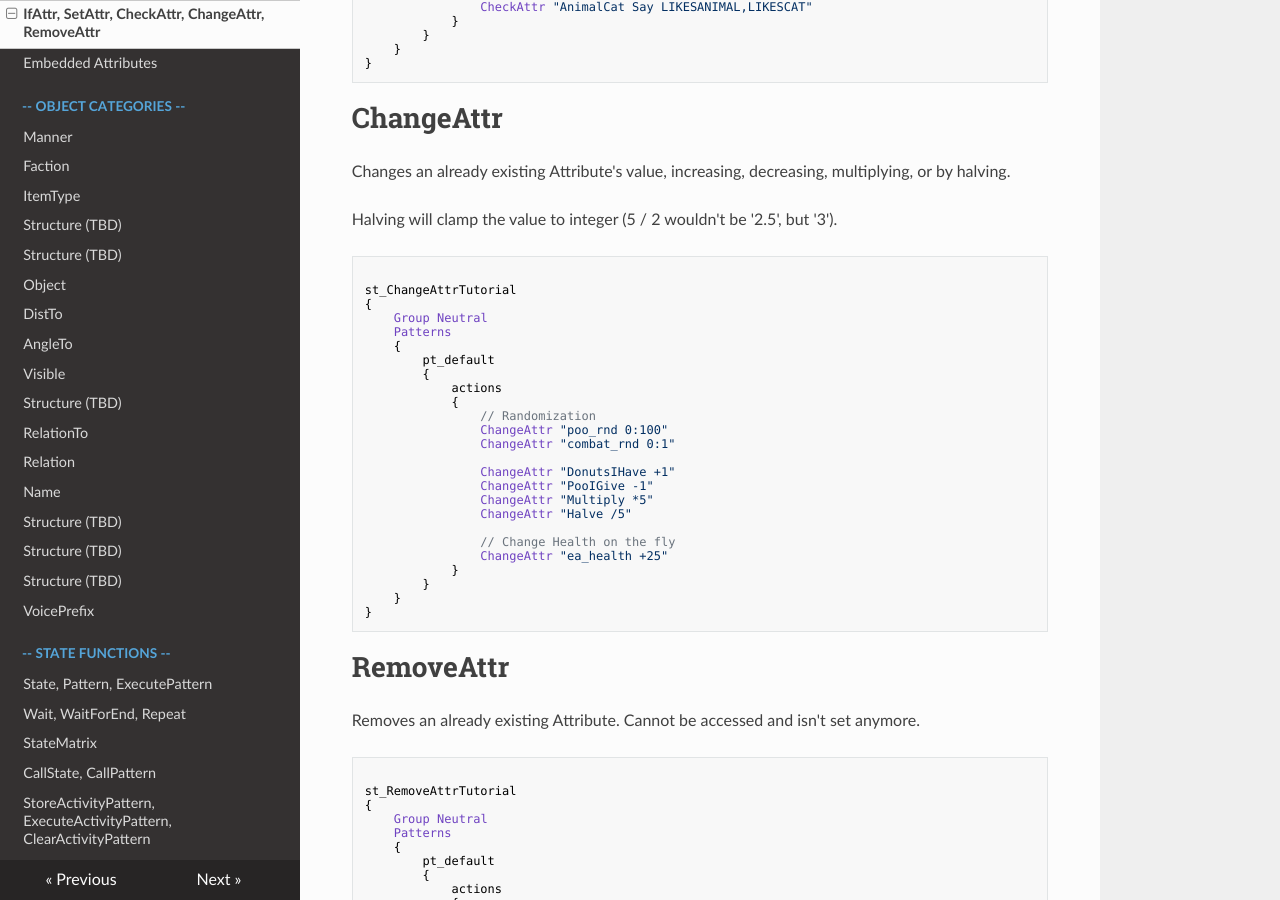
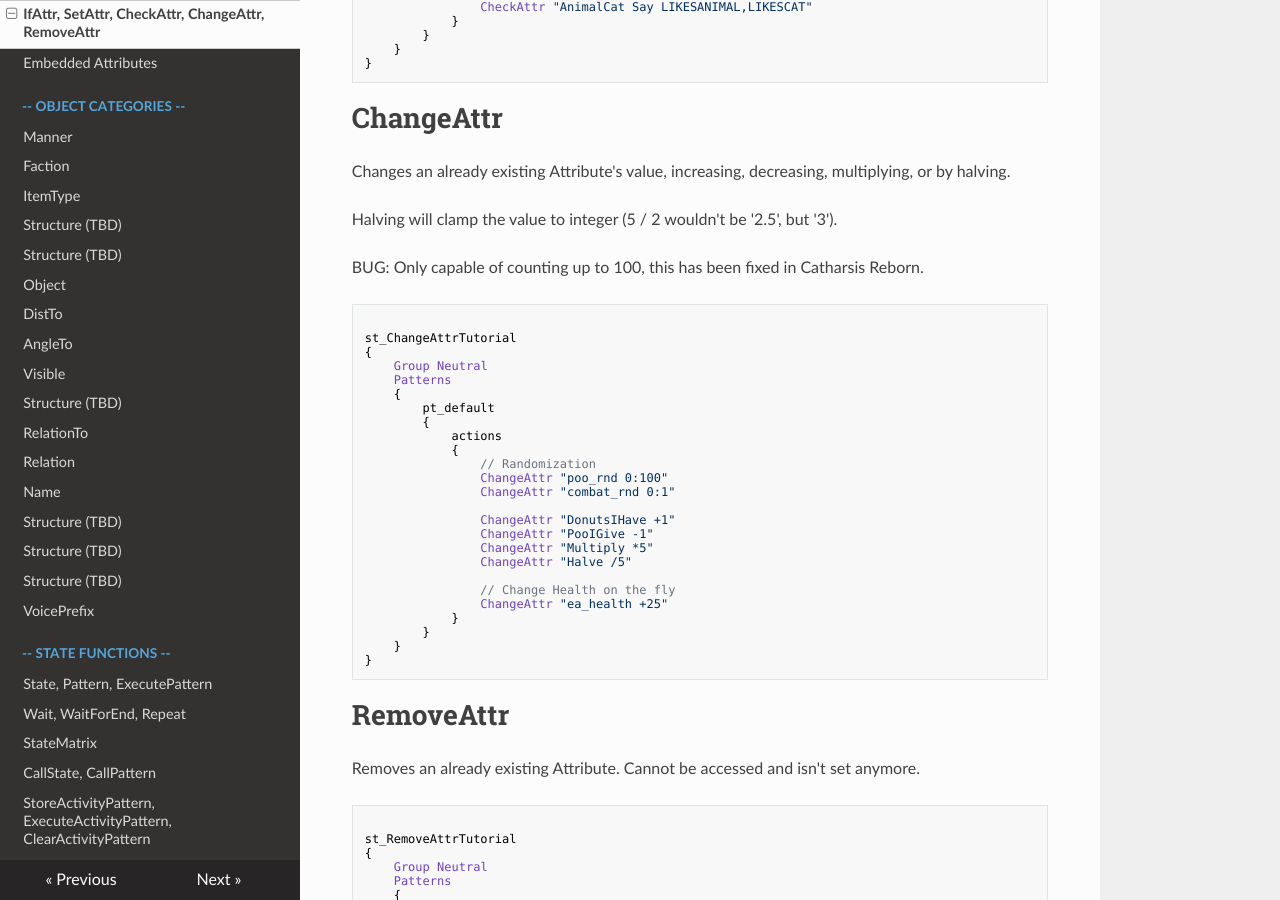
Before and after one commit to WhackJobInt/postal3scriptdocs, an MkDocs documentation site: the page built from docs/attributes.md, in a window 1280 px wide and 900 px high, scrolled down 2054 px. Built offline with MkDocs 1.6.1, drawn with Linux system fonts in a browser that asks for light colours; nearby versions of some CDN libraries.

Commit message:
ChangeAttr maximum value bug

```diff
--- a/docs/attributes.md
+++ b/docs/attributes.md
@@ -114,6 +114,7 @@ st_CheckAttrTutorial
 <h1>ChangeAttr</h1>
 <p>Changes an already existing Attribute's value, increasing, decreasing, multiplying, or by halving.
 <p>Halving will clamp the value to integer (5 / 2 wouldn't be '2.5', but '3').
+<p>BUG: Only capable of counting up to 100, this has been fixed in Catharsis Reborn.
 <pre><code class="language-js">
 st_ChangeAttrTutorial
 {
```
